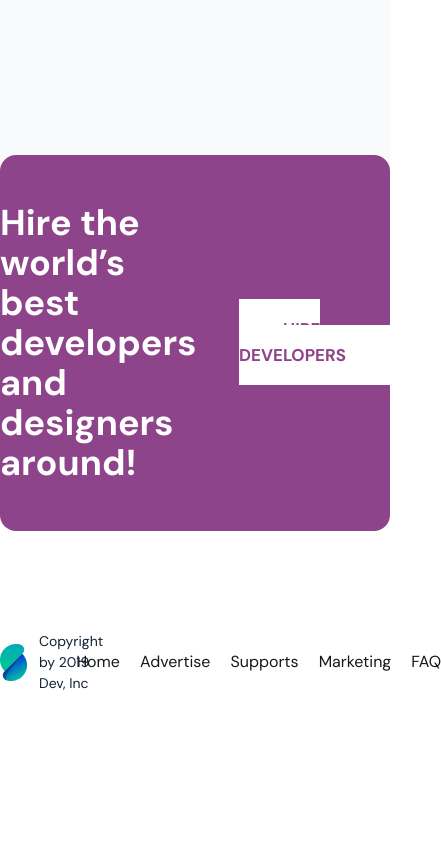
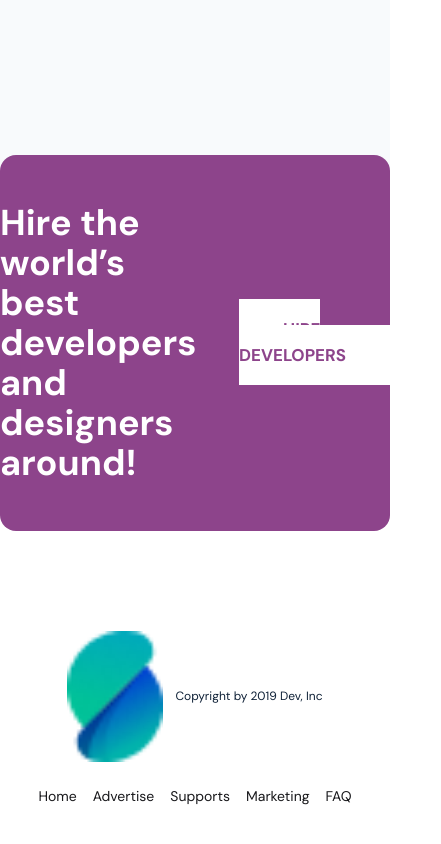
Before and after one commit to SyedMahib/Agency-Minimal, a plain HTML site: page index.html in a window 390 px wide. Shown: the part 6541-7385 px from the top of the page, 441 px wide, since content can reach past the window. Before the commit the page ends 7283 px from the top, so only its background shows below. Drawn offline with nearby package versions, Linux system fonts and the light colour scheme; a web font is replaced by a local one.

Commit message:
added responsive fix to footer section

```diff
--- a/index.html
+++ b/index.html
@@ -459,23 +459,27 @@
         </section>
 
     </main>
-    <footer class="mb-12">
-        <div class="max-w-7xl mx-auto flex items-center justify-between">
+    <footer class="mb-12 px-5 sm:px-10 md:px-16">
+        <div class="max-w-7xl mx-auto flex flex-col sm:flex-row items-center sm:justify-between gap-6 sm:gap-0">
             <div class="flex items-center gap-3">
-                <img src="./Assets/logo_footer.png" alt="Logo">
-                <p class="text-[14px] text-[#0F2137]">Copyright by 2019 Dev, Inc</p>
+                <img src="./Assets/logo_footer.png" alt="Logo" class="w-24 sm:w-auto" />
+                <p class="text-[12px] sm:text-[14px] text-[#0F2137] whitespace-nowrap">
+                    Copyright by 2019 Dev, Inc
+                </p>
             </div>
-            <div>
-                <ul class="flex items-center gap-5 cursor-pointer">
-                    <li>Home</li>
-                    <li>Advertise</li>
-                    <li>Supports</li>
-                    <li>Marketing</li>
-                    <li>FAQ</li>
+            <nav>
+                <ul
+                    class="flex flex-wrap justify-center sm:justify-start items-center gap-4 sm:gap-5 text-sm sm:text-base cursor-pointer">
+                    <li class="hover:text-[#8D448B] transition">Home</li>
+                    <li class="hover:text-[#8D448B] transition">Advertise</li>
+                    <li class="hover:text-[#8D448B] transition">Supports</li>
+                    <li class="hover:text-[#8D448B] transition">Marketing</li>
+                    <li class="hover:text-[#8D448B] transition">FAQ</li>
                 </ul>
-            </div>
+            </nav>
         </div>
     </footer>
+
 
 
     <!-- External Script -->
```
